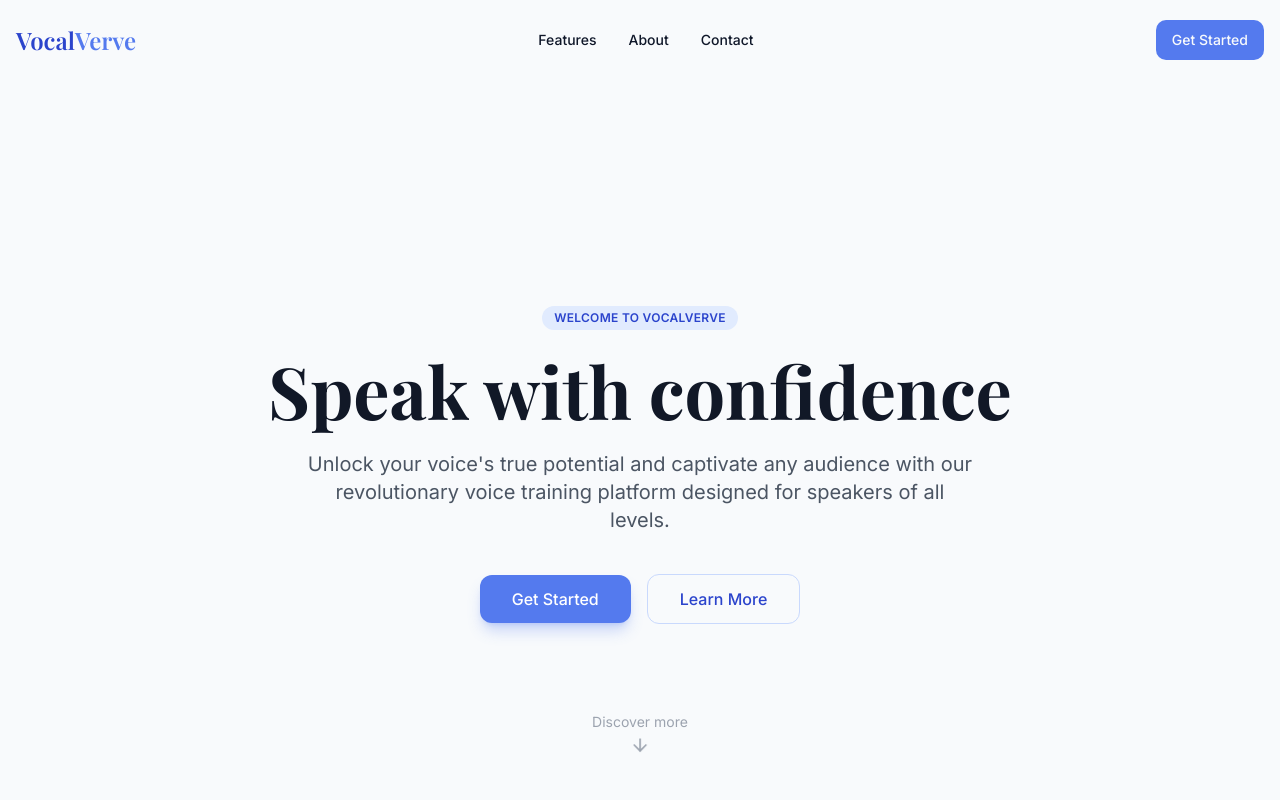
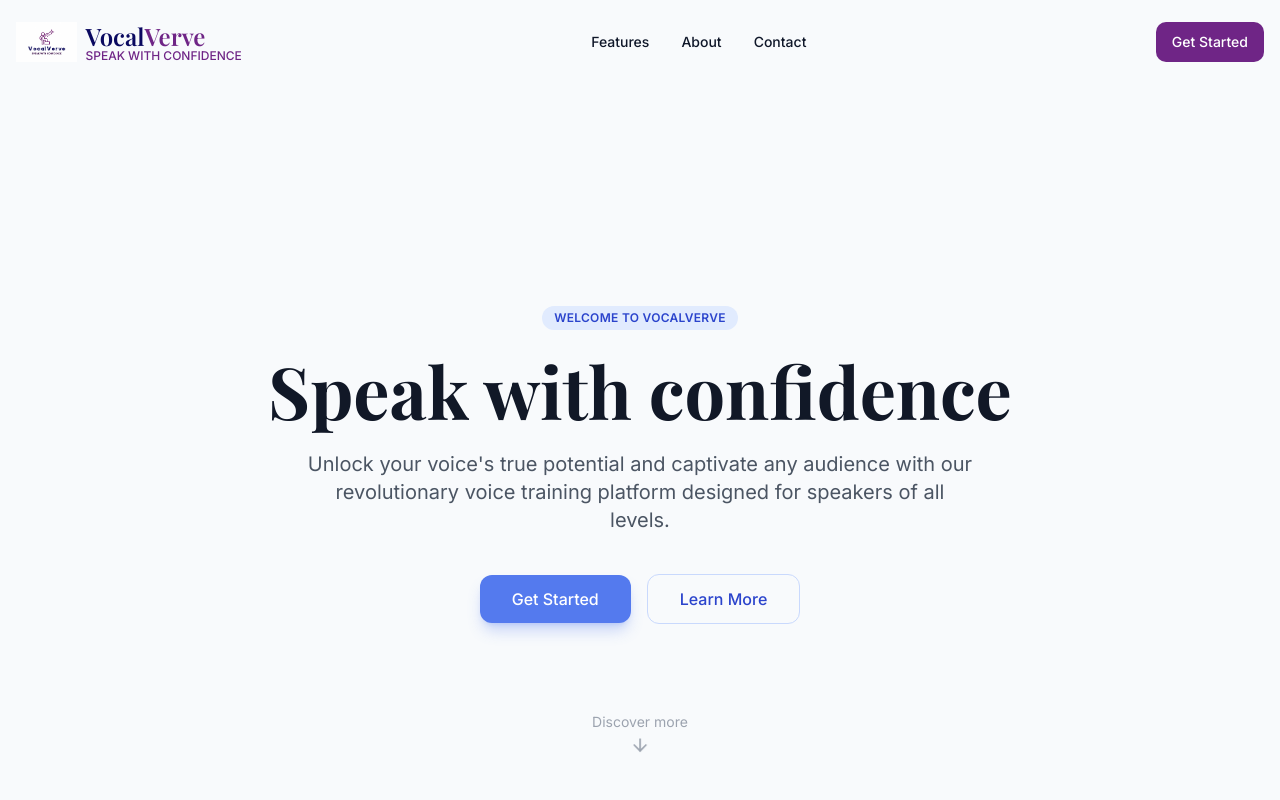
Before and after one commit to isha-yb/vocalverve, a React (Vite) app: page / in a window 1280 px wide. Shown: the top 800 px of the page. Built offline with nearby package versions, Linux system fonts and the light colour scheme.

Commit message:
Add logo to the navbar
Place the logo at the top left corner beside the website name.

```diff
--- a/src/components/Navbar.tsx
+++ b/src/components/Navbar.tsx
@@ -34,10 +34,18 @@ const Navbar: React.FC = () => {
           animate={{ opacity: 1, y: 0 }}
           transition={{ duration: 0.5 }}
         >
-          <a href="/" className="flex items-center">
-            <span className="font-display text-2xl font-semibold text-brand-700">
-              Vocal<span className="text-brand-500">Verve</span>
-            </span>
+          <a href="/" className="flex items-center gap-2">
+            <img
+              src="/lovable-uploads/dfa14e20-d0b0-4877-a494-6e244098657b.png"
+              alt="VocalVerve Logo"
+              className="h-10 w-auto"
+            />
+            <div className="flex flex-col items-start">
+              <span className="font-display text-2xl font-semibold text-[#0a0960]">
+                Vocal<span className="text-[#6f2586]">Verve</span>
+              </span>
+              <span className="text-xs text-[#6f2586] font-medium -mt-1">SPEAK WITH CONFIDENCE</span>
+            </div>
           </a>
         </motion.div>
 
@@ -63,7 +71,7 @@ const Navbar: React.FC = () => {
           animate={{ opacity: 1, y: 0 }}
           transition={{ duration: 0.5, delay: 0.2 }}
         >
-          <Button className="bg-brand-500 hover:bg-brand-600 button-glow">
+          <Button className="bg-[#6f2586] hover:bg-[#5a1e6e] button-glow text-white">
             Get Started
           </Button>
         </motion.div>
--- a/src/index.css
+++ b/src/index.css
@@ -36,6 +36,10 @@
     --ring: 221 83% 53%;
 
     --radius: 0.75rem;
+
+    --vocalverve-purple: 288 58% 33%;
+    --vocalverve-purple-light: 288 40% 46%;
+    --vocalverve-navy: 241 86% 21%;
   }
 
   * {
@@ -59,16 +63,16 @@
 
 @layer components {
   .input-glow:focus {
-    @apply ring-2 ring-brand-300 ring-opacity-50;
-    box-shadow: 0 0 15px 2px rgba(129, 158, 245, 0.3);
+    @apply ring-2 ring-[#6f2586] ring-opacity-50;
+    box-shadow: 0 0 15px 2px rgba(111, 37, 134, 0.3);
   }
 
   .subtle-underline {
-    @apply relative after:absolute after:bottom-0 after:left-0 after:h-[2px] after:w-0 after:bg-brand-500 after:transition-all after:duration-300 hover:after:w-full;
+    @apply relative after:absolute after:bottom-0 after:left-0 after:h-[2px] after:w-0 after:bg-[#6f2586] after:transition-all after:duration-300 hover:after:w-full;
   }
 
   .button-glow:hover {
-    box-shadow: 0 0 25px 5px rgba(84, 122, 238, 0.4);
+    box-shadow: 0 0 25px 5px rgba(111, 37, 134, 0.4);
     @apply transition-all duration-300;
   }
 }
```
Also changed, not shown: public/lovable-uploads/dfa14e20-d0b0-4877-a494-6e244098657b.png (added).
